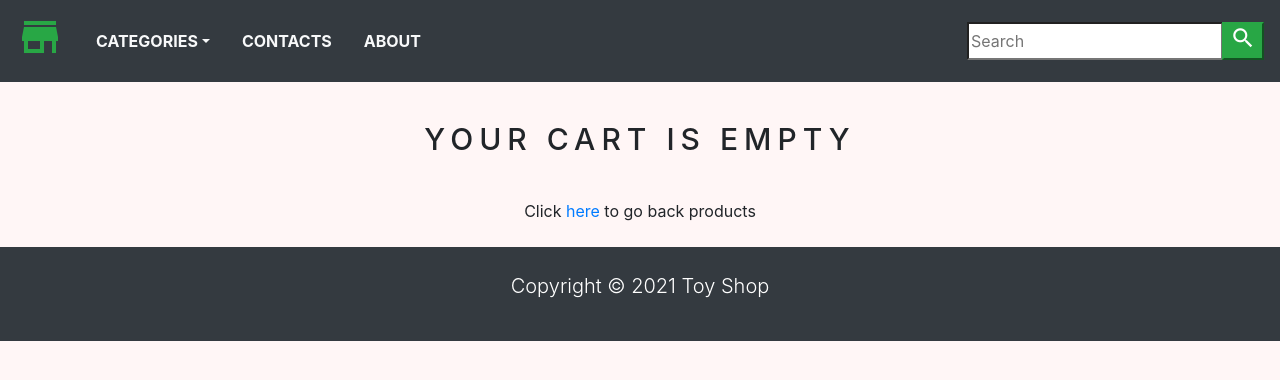
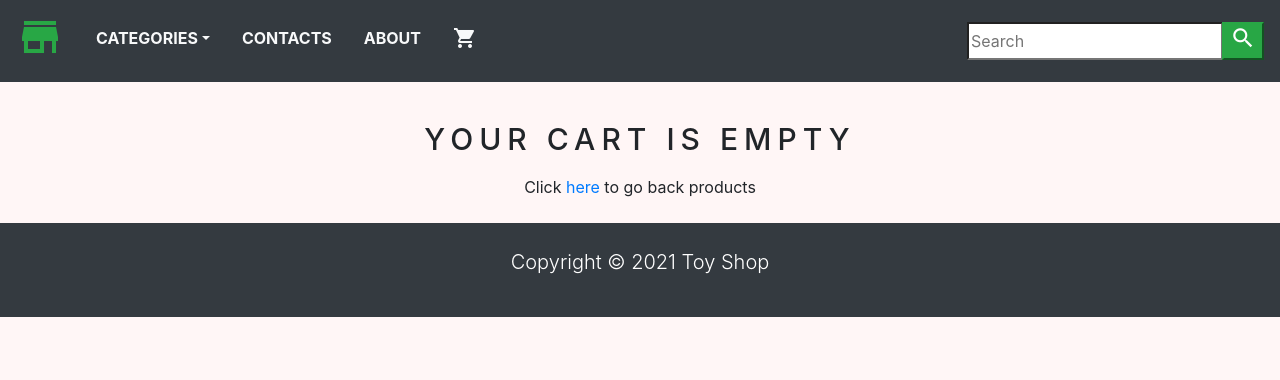
Before and after one commit to Serhiy-Smyslov/ecommerce-project, a Django app: template shop/templates/cart.html in a window 1280 px wide. Shown: the top 380 px of the page. Run offline with Django 3.2, Linux system fonts and the light colour scheme; the template is opened without the code that fills it, so the values that code supplies are empty; some libraries are stand-ins or nearby versions.

Commit message:
Add remove functions for cart and update UI cart.

```diff
--- a/ecommerce/settings.py
+++ b/ecommerce/settings.py
@@ -64,6 +64,7 @@ TEMPLATES = [
                 'django.contrib.auth.context_processors.auth',
                 'django.contrib.messages.context_processors.messages',
                 'shop.context_processors.menu_links',
+                'shop.context_processors.counter',
             ],
         },
     },
--- a/shop/context_processors.py
+++ b/shop/context_processors.py
@@ -1,4 +1,21 @@
-from .models import Category
+from .models import Category, Cart, CartItem
+from .views import _cart_id
+
+
+def counter(request):
+    """Return amount of elements in cart."""
+    item_count = 0
+    if 'admin' in request.path:
+        return {}
+    else:
+        try:
+            cart = Cart.objects.filter(cart_id=_cart_id(request))
+            cart_items = CartItem.objects.all().filter(cart=cart[:1])
+            for cart_item in cart_items:
+                item_count += cart_item.quantity
+        except Cart.DoesNotExist:
+            item_count = 0
+    return dict(item_count=item_count)
 
 
 def menu_links(request):
--- a/shop/templates/cart.html
+++ b/shop/templates/cart.html
@@ -14,7 +14,6 @@
         <h1 class="text-center product-title">
             Your cart is empty
         </h1>
-        <br>
         <p class="text-center">
             Click <a href="{% url 'home' %}">here</a> to go back products
         </p>
@@ -57,18 +56,13 @@
                         <td>
                             ${{cart_item.sub_total}}
                         </td>
-                        {% if cart_item.quantity < cart_item.product.stock %}
                         <td>
+                            {% if cart_item.quantity < cart_item.product.stock %}
                             <a href="{% url 'add_cart' cart_item.product.id %}" class="material-icons cart-icon">add_shopping_cart</a>
-                            <a href="#" class="material-icons cart-icon">remove_circle_outline</a>
-                            <a href="#" class="material-icons cart-icon">delete</a>
+                            {% endif %}
+                            <a href="{% url 'cart_remove' cart_item.product.id %}" class="material-icons cart-icon">remove_circle_outline</a>
+                            <a href="{% url 'cart_remove_product' cart_item.product.id %}" class="material-icons cart-icon">delete</a>
                         </td>
-                        {% else %}
-                        <td>
-                            <a href="#" class="material-icons cart-icon">remove_circle_outline</a>
-                            <a href="#" class="material-icons cart-icon">delete</a>
-                        </td>
-                        {% endif %}
                     </tr>
                     {% endfor %}
                 </tbody>
--- a/shop/templates/navbar.html
+++ b/shop/templates/navbar.html
@@ -14,6 +14,15 @@
             </li>
             <li class="nav-item"><a class="nav-link text-light font-weight-bold text-uppercase px-3" href="#">Contacts</a></li>
             <li class="nav-item"><a class="nav-link text-light font-weight-bold text-uppercase px-3" href="#">About</a></li>
+            {% if item_count > 0 %}
+            <li class="nav-item"><a class="nav-link text-light font-weight-bold text-uppercase px-3" href="{% url 'cart_detail' %}">
+                <i class="material-icons">shopping_cart</i>({{item_count}})
+            </a></li>
+            {% else %}
+            <li class="nav-item"><a class="nav-link text-light font-weight-bold text-uppercase px-3" href="{% url 'cart_detail' %}">
+                <i class="material-icons">shopping_cart</i>
+            </a></li>
+            {% endif%}
         </ul>
 
         <form class="font-inline">
--- a/shop/urls.py
+++ b/shop/urls.py
@@ -8,4 +8,6 @@ urlpatterns = [
          views.product, name='product_detail'),
     path('cart', views.cart_detail, name='cart_detail'),
     path('cart/add/<int:product_id>', views.add_cart, name='add_cart'),
+    path('cart/remove/<int:product_id>', views.cart_remove, name='cart_remove'),
+    path('cart/remove_product/<int:product_id>', views.cart_remove_product, name='cart_remove_product'),
 ]
--- a/shop/views.py
+++ b/shop/views.py
@@ -33,6 +33,7 @@ def product(request, category_slug, product_slug):
     })
 
 
+# SHOP CART
 def _cart_id(request):
     """Check user session and return its key."""
     cart = request.session.session_key
@@ -51,13 +52,14 @@ def add_cart(request, product_id):
         cart.save()
     try:
         cart_item = CartItem.objects.get(product=product, cart=cart)
-        cart_item.quantity += 1
+        if cart_item.quantity < cart_item.product.stock:
+            cart_item.quantity += 1
         cart_item.save()
     except CartItem.DoesNotExist:
         cart_item = CartItem.objects.create(product=product, quantity=1,
                                             cart=cart)
         cart_item.save()
-    return redirect('cart_detail')  # Redirect on next function
+    return redirect('cart_detail')  # Redirect on cart_detail function
 
 
 def cart_detail(request, counter=0, total=0, card_id=None):
@@ -77,3 +79,28 @@ def cart_detail(request, counter=0, total=0, card_id=None):
         'total': total,
         'counter': counter,
     })
+
+
+def cart_remove(request, product_id):
+    """Reduce or remove one element from user cart."""
+    cart = Cart.objects.get(cart_id=_cart_id(request))
+    product = get_object_or_404(Product, id=product_id)
+    cart_item = CartItem.objects.get(product=product, cart=cart)
+
+    if cart_item.quantity > 1:  # reduces quantity if > 1 else delete product
+        cart_item.quantity -= 1
+        cart_item.save()
+    else:
+        cart_item.delete()
+
+    return redirect('cart_detail')
+
+
+def cart_remove_product(request, product_id):
+    """Remove element from user cart."""
+    cart = Cart.objects.get(cart_id=_cart_id(request))
+    product = get_object_or_404(Product, id=product_id)
+    cart_item = CartItem.objects.get(product=product, cart=cart)
+    cart_item.delete()
+
+    return redirect('cart_detail')
```
